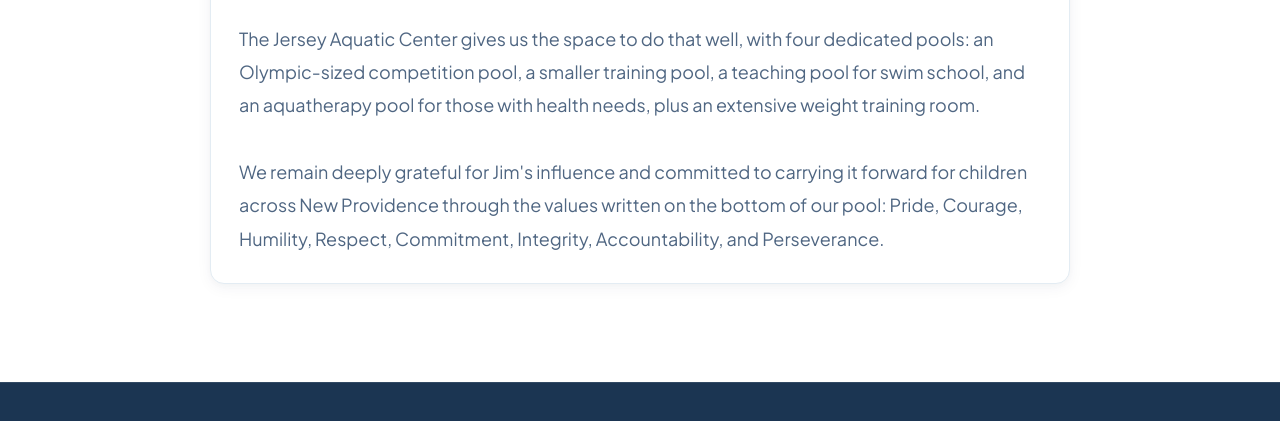
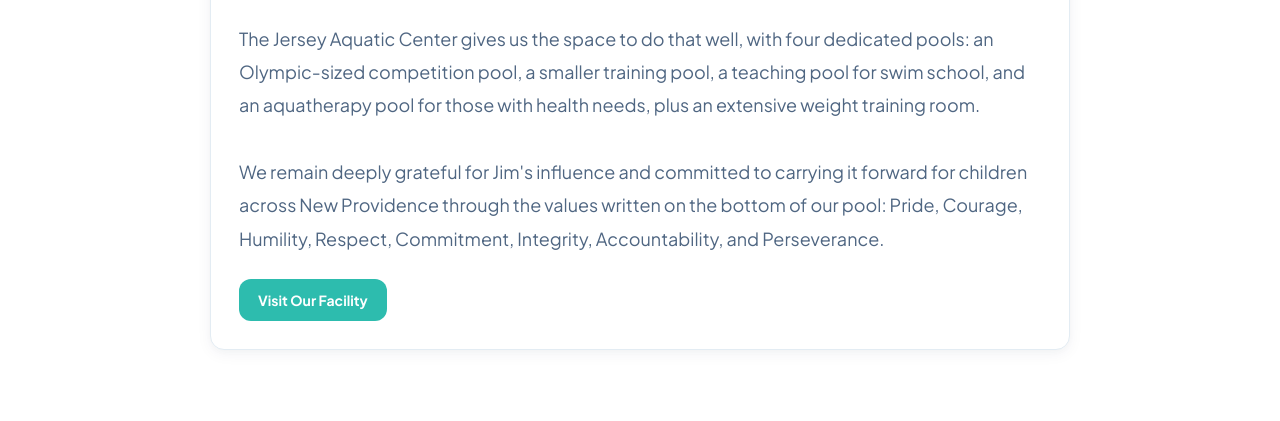
Before and after one commit to jparkerpearson/jersey-swim-school-site, a plain HTML site: page about.html in a window 1280 px wide. Shown: the part 1179-1600 px from the top of the page. Drawn offline with Linux system fonts and the light colour scheme.

Commit message:
Add facility button link on about page

```diff
--- a/about.html
+++ b/about.html
@@ -93,6 +93,10 @@
         white-space: pre-line;
       }
 
+      .about-actions {
+        margin-top: 24px;
+      }
+
       .footer {
         background: var(--secondary);
         color: rgba(255, 255, 255, 0.8);
@@ -162,6 +166,9 @@ That mission is still the foundation of our swim school today. Every level, from
 The Jersey Aquatic Center gives us the space to do that well, with four dedicated pools: an Olympic-sized competition pool, a smaller training pool, a teaching pool for swim school, and an aquatherapy pool for those with health needs, plus an extensive weight training room.
 
 We remain deeply grateful for Jim's influence and committed to carrying it forward for children across New Providence through the values written on the bottom of our pool: Pride, Courage, Humility, Respect, Commitment, Integrity, Accountability, and Perseverance.</p>
+              <div class="about-actions">
+                <a class="btn btn-primary" href="https://www.jerseyaquaticcenter.com/page/home" target="_blank" rel="noopener noreferrer">Visit Our Facility</a>
+              </div>
             </div>
           </article>
         </div>
```
